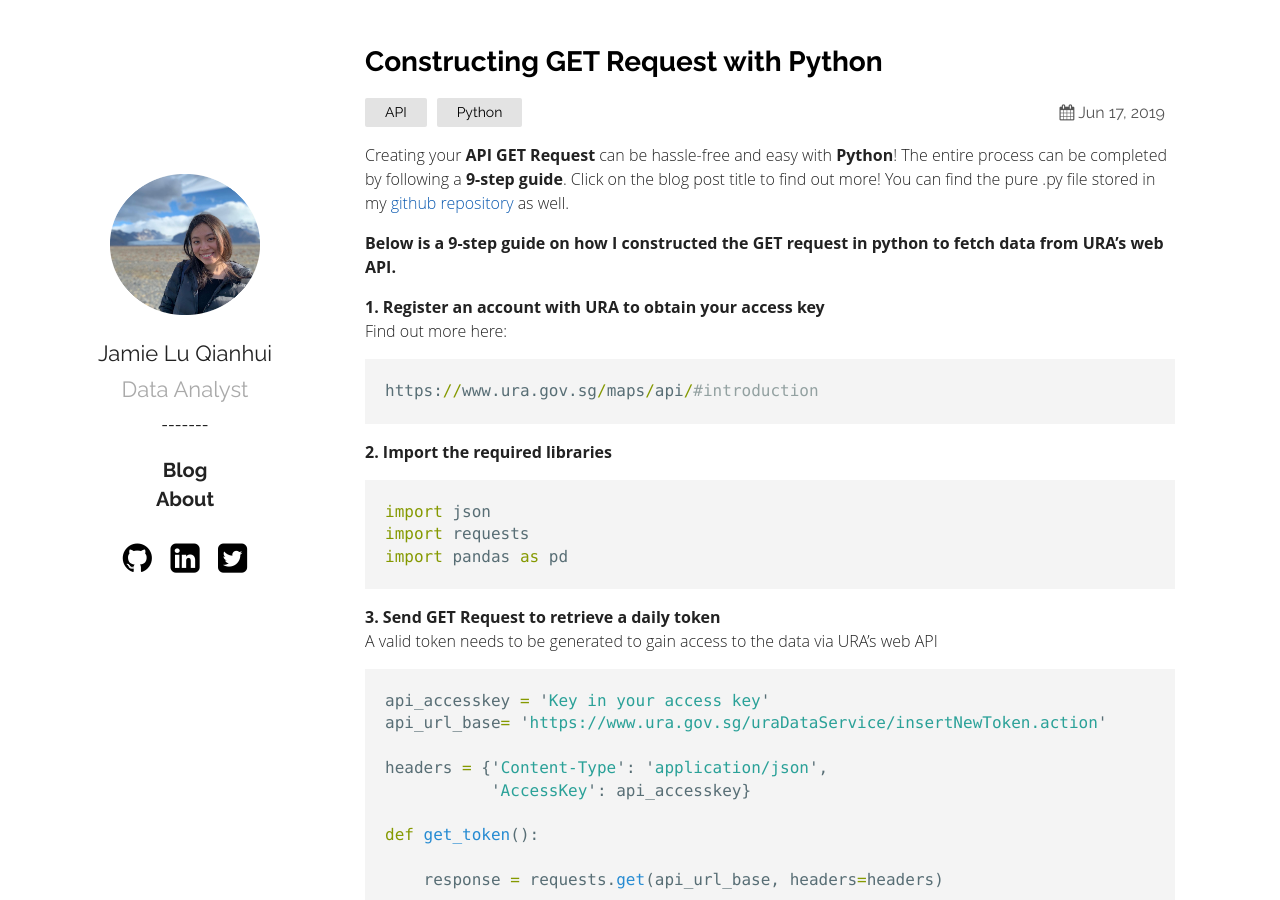
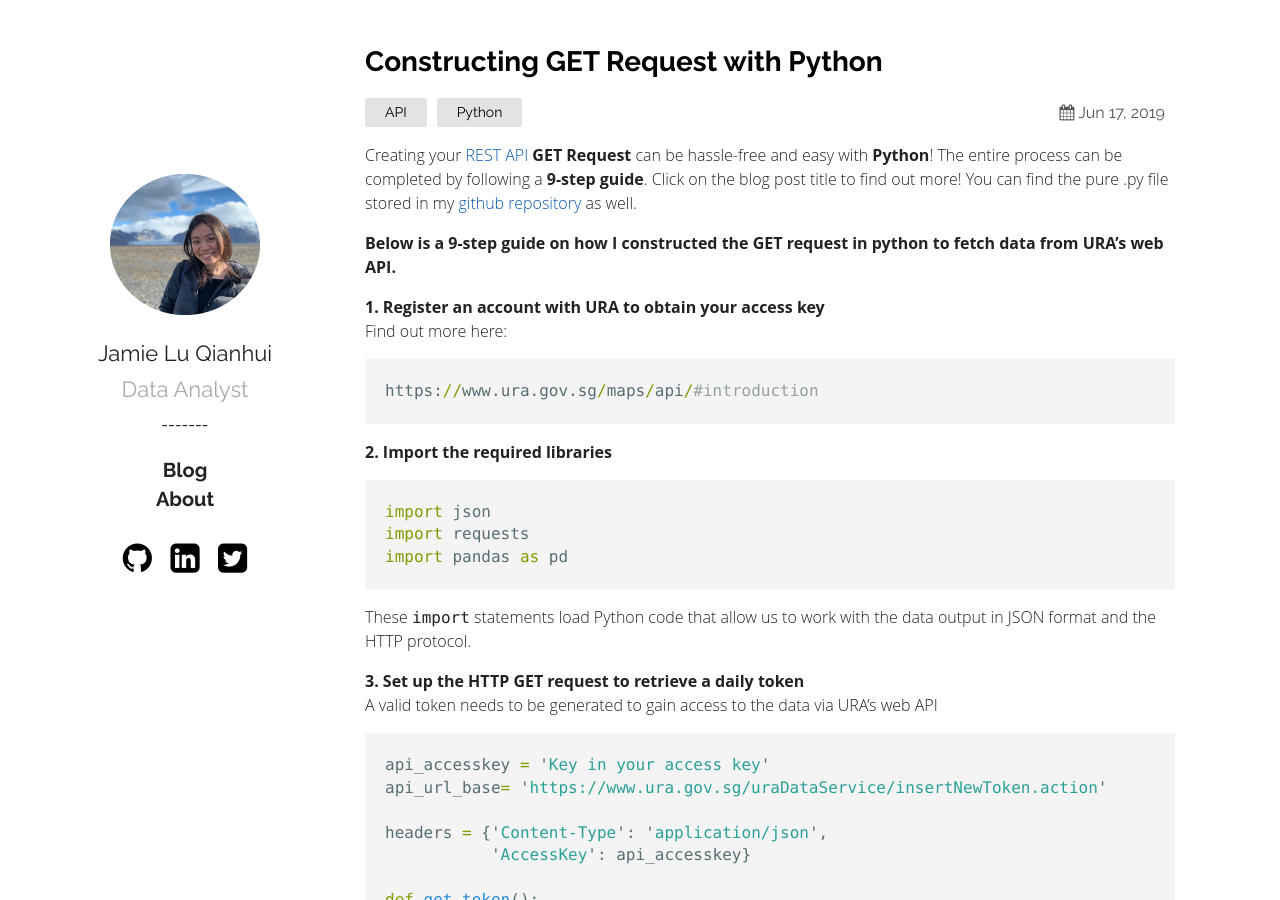
Before and after one commit to jamieqianhui/jamieqianhui.github.io, a Jekyll site: the page built from _posts/2019-06-17-GET-request-in-Python.markdown, in a window 1280 px wide and 900 px high. Built offline with Jekyll 4.4.1, drawn with Linux system fonts in a browser that asks for light colours.

Commit message:
updated api post

````diff
--- a/_posts/2019-06-17-GET-request-in-Python.markdown
+++ b/_posts/2019-06-17-GET-request-in-Python.markdown
@@ -4,7 +4,7 @@ title:  "Constructing GET Request with Python"
 date:   2019-06-17 09:55:36 +0800
 categories: API Python
 ---
-Creating your **API GET Request** can be hassle-free and easy with **Python**!
+Creating your [REST API][RESTful API] **GET Request** can be hassle-free and easy with **Python**!
 The entire process can be completed by following a **9-step guide**. Click on the blog post title to find out more! You can find the pure .py file stored in my [github repository][here] as well.
 
 
@@ -22,8 +22,9 @@ import json
 import requests
 import pandas as pd
 ```
+These `import` statements load Python code that allow us to work with the data output in JSON format and the HTTP protocol. <br>
 
-**3. Send GET Request to retrieve a daily token** <br>
+**3. Set up the HTTP GET request to retrieve a daily token** <br>
 A valid token needs to be generated to gain access to the data via URA's web API
 
 ```python
````
Also changed, not shown: other parts of _posts/2019-06-17-GET-request-in-Python.markdown (+1 -0 lines).
